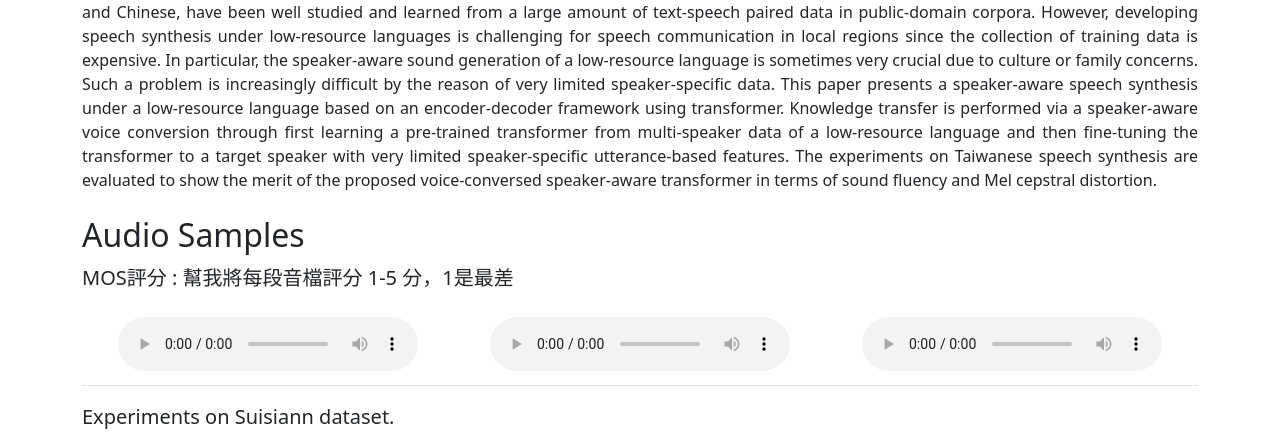
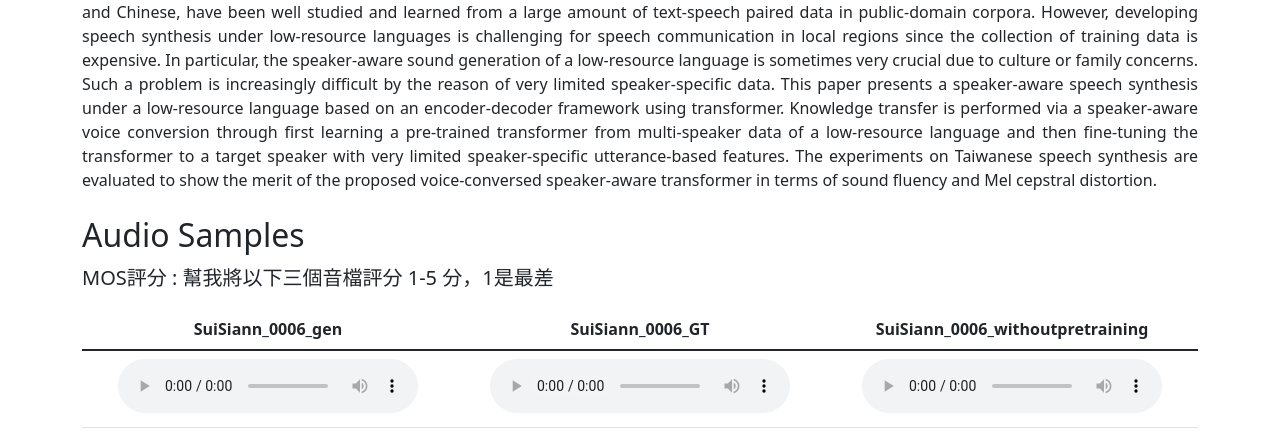
Before and after one commit to NYCU-MLLab/NYCU-MLLab.github.io, a plain HTML site: page Low-Resource_Speech_Synthesis_via_Speaker-Aware_Voice_Conversion/index.html in a window 1280 px wide. Shown: the part 487-928 px from the top of the page. Drawn offline with nearby package versions, Linux system fonts and the light colour scheme; a script that the page names is missing.

Commit message:
Update index.html

```diff
--- a/Low-Resource_Speech_Synthesis_via_Speaker-Aware_Voice_Conversion/index.html
+++ b/Low-Resource_Speech_Synthesis_via_Speaker-Aware_Voice_Conversion/index.html
@@ -36,8 +36,15 @@
             <div class="mt-4">
                 <h2>Audio Samples</h2>
 
-                <p class="lead">MOS評分 : 幫我將每段音檔評分 1-5 分，1是最差</p>
+                <p class="lead">MOS評分 : 幫我將以下三個音檔評分 1-5 分，1是最差</p>
                 <table class="table">
+                    <thead>
+                        <tr>
+                            <th style="text-align: center;">SuiSiann_0006_gen</th>
+                            <th style="text-align: center;">SuiSiann_0006_GT</th>
+                            <th style="text-align: center;">SuiSiann_0006_withoutpretraining</th>
+                        </tr>
+                    </thead>
                     <tbody>
                         <tr>
                             <td style="text-align: center;"><audio src="example.mp3" autoplay controls></audio></td>
```
